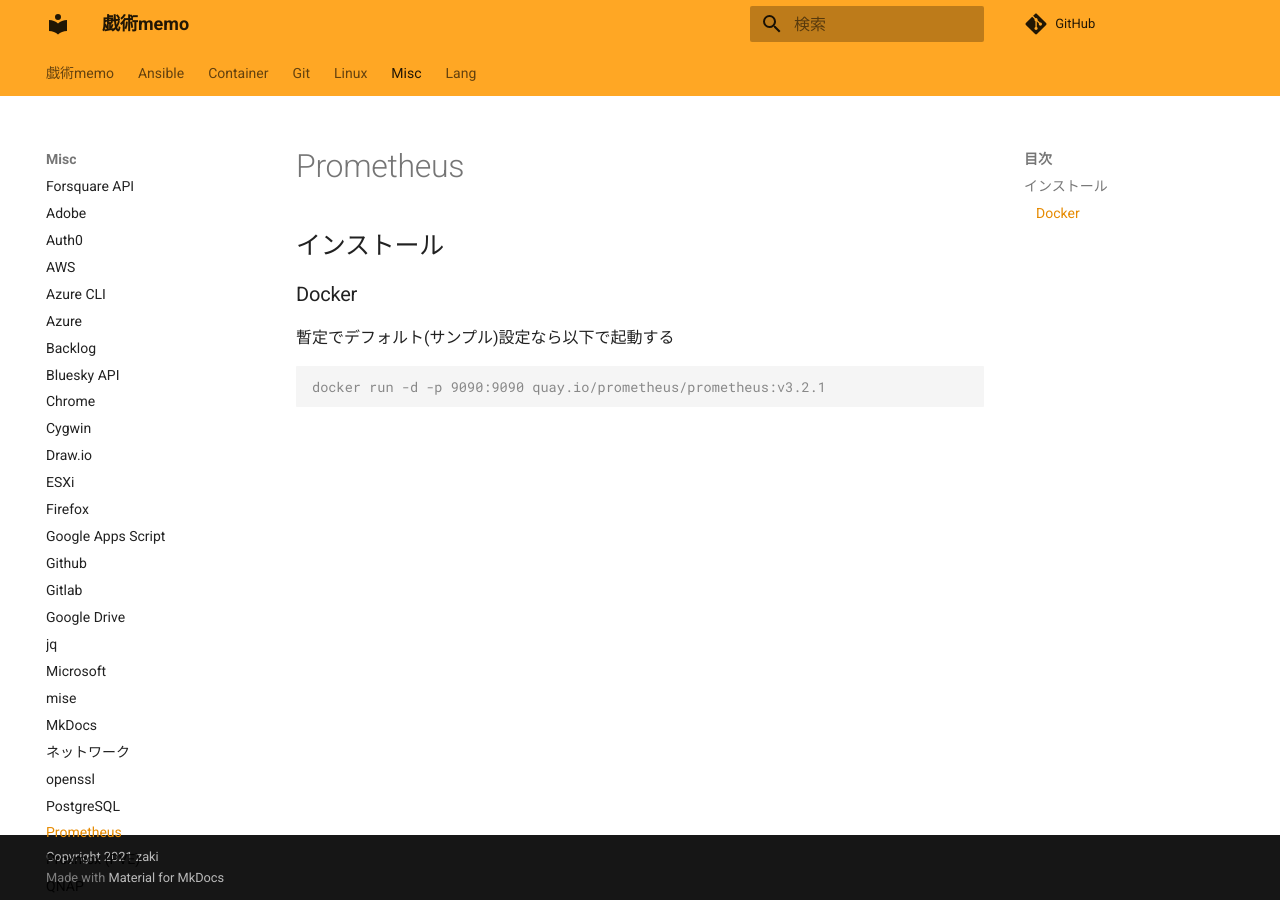
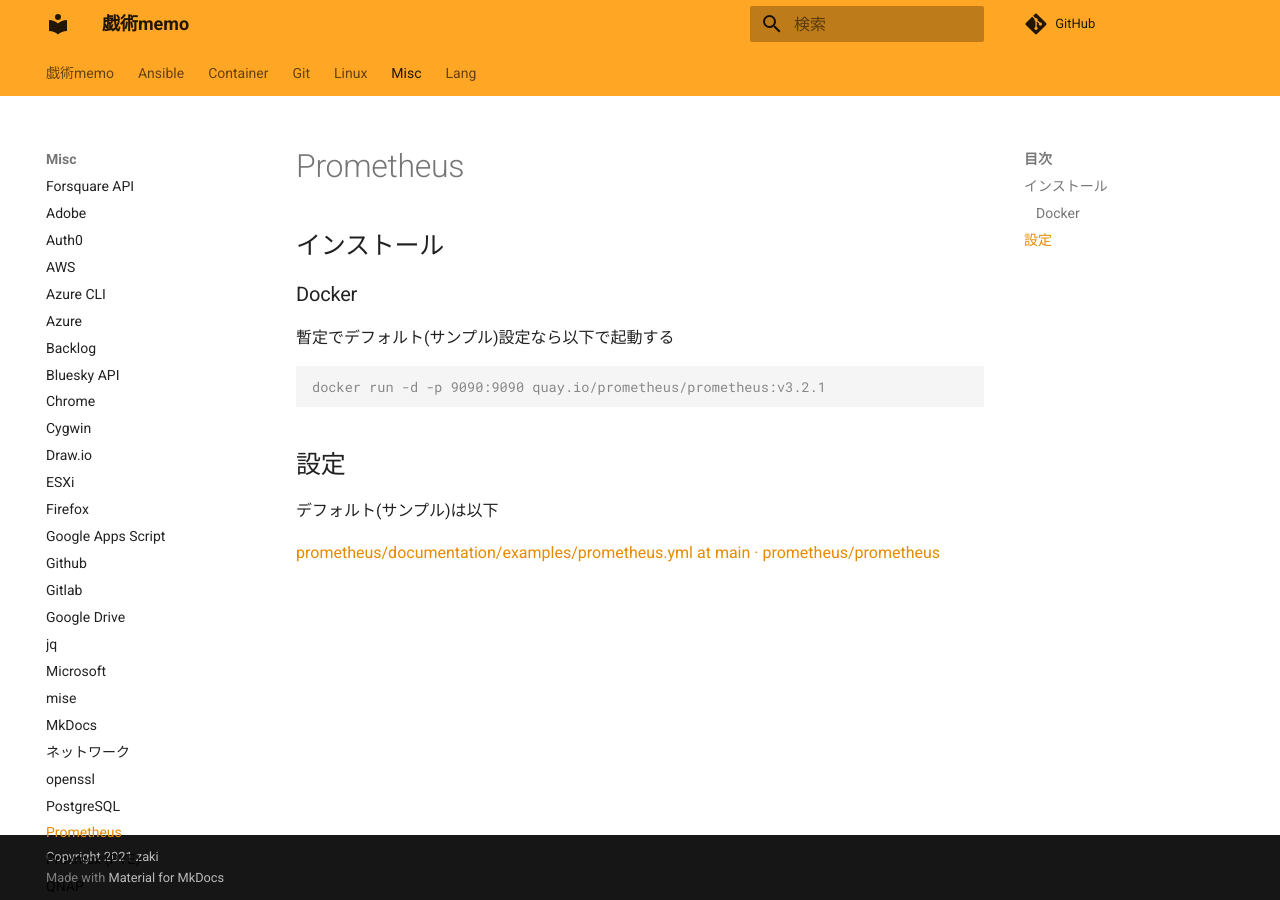
Before and after one commit to zaki-lknr/docs, an MkDocs documentation site: the page built from docs/Misc/prometheus.md, in a window 1280 px wide. Built offline with MkDocs 1.6.1 and Material for MkDocs 9.7.7, drawn with Linux system fonts in a browser that asks for light colours; comment, search, counter and statistics services are not loaded.

Commit message:
add: misc/prometheus: 設定サンプル

````diff
--- a/docs/Misc/prometheus.md
+++ b/docs/Misc/prometheus.md
@@ -9,3 +9,9 @@
 ```console
 docker run -d -p 9090:9090 quay.io/prometheus/prometheus:v3.2.1
 ```
+
+## 設定
+
+デフォルト(サンプル)は以下
+
+[prometheus/documentation/examples/prometheus.yml at main · prometheus/prometheus](https://github.com/prometheus/prometheus/blob/main/documentation/examples/prometheus.yml)
````
